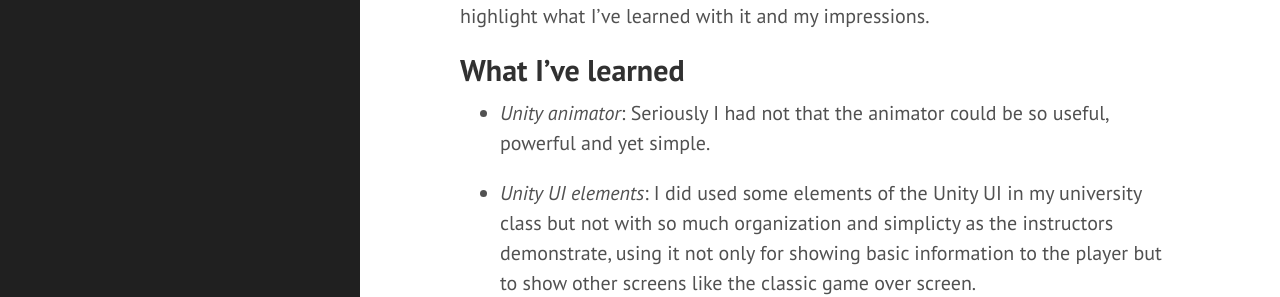
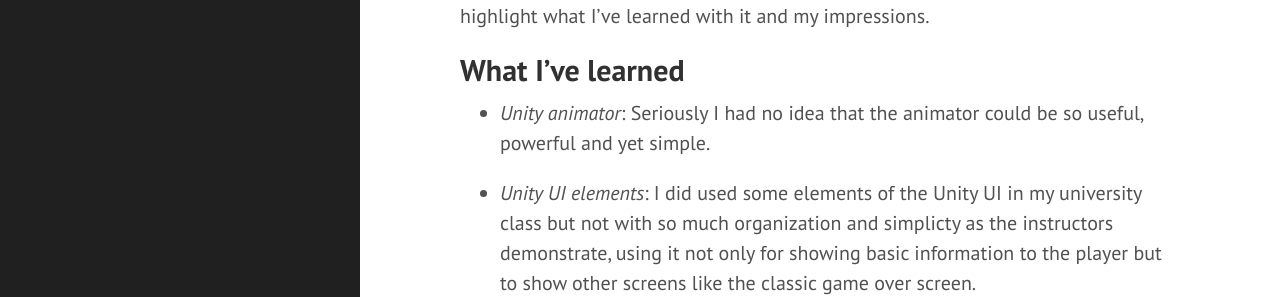
Before and after one commit to k0uta/k0uta.github.io, a Jekyll site: the page built from _posts/2015-03-27-unity-learning-survival-shooter.md, in a window 1280 px wide and 900 px high, scrolled down 667 px. Shown: the part 160-457 px from the top of the window. Built offline with Jekyll 4.4.1, drawn with Linux system fonts in a browser that asks for light colours; comment, search, counter and statistics services are not loaded.

Commit message:
Grammar spelling

```diff
--- a/_posts/2015-03-27-unity-learning-survival-shooter.md
+++ b/_posts/2015-03-27-unity-learning-survival-shooter.md
@@ -20,7 +20,7 @@
 I'm not going to enter in so much detail about the tutorial so all I'm going to do is highlight what I've learned with it and my impressions.
 
 ## What I've learned
-* _Unity animator_: Seriously I had not that the animator could be so useful, powerful and yet simple.
+* _Unity animator_: Seriously I had no idea that the animator could be so useful, powerful and yet simple.
 
 * _Unity UI elements_: I did used some elements of the Unity UI in my university class but not with so much organization and simplicty as the instructors demonstrate, using it not only for showing basic information to the player but to show other screens like the classic game over screen.
 
```
